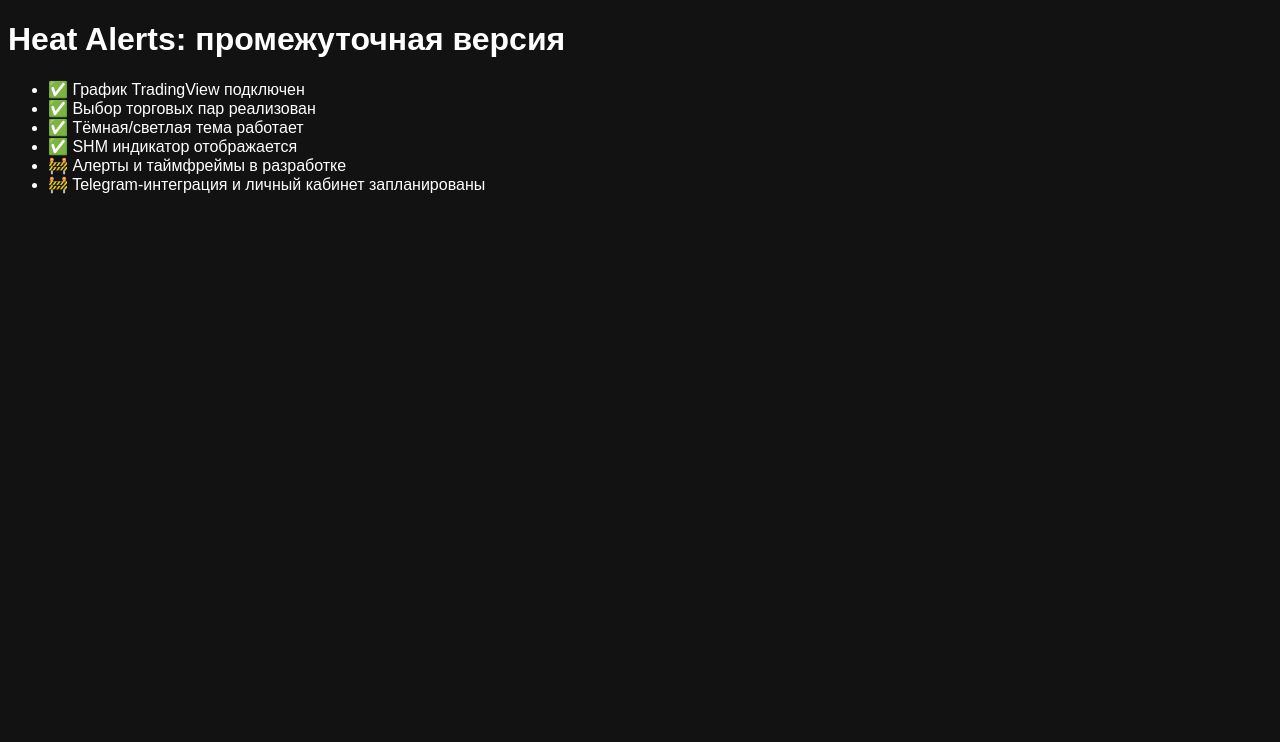
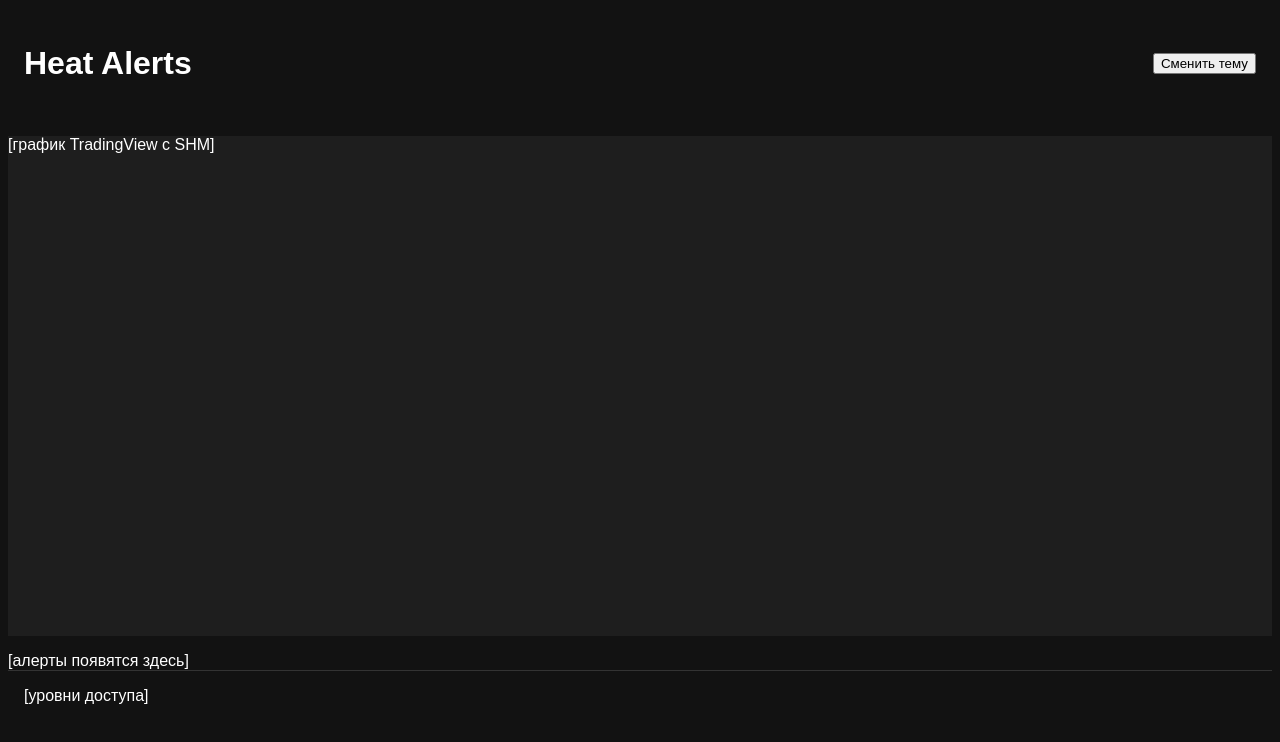
Before and after one commit to tvoyanezabudka/hotspace, a plain HTML site: page index.html in a window 1280 px wide. Drawn offline with Linux system fonts and the light colour scheme.

Commit message:
Add files via upload

```diff
--- a/index.html
+++ b/index.html
@@ -2,19 +2,22 @@
 <!DOCTYPE html>
 <html lang="ru">
 <head>
-    <meta charset="UTF-8">
-    <title>Heat Alerts (Mid-Build)</title>
-    <meta name="viewport" content="width=device-width, initial-scale=1.0">
+  <meta charset="UTF-8" />
+  <title>Heat Alerts</title>
+  <link rel="stylesheet" href="style.css" />
+  <script src="main.js" defer></script>
 </head>
-<body style="background:#121212; color:white; font-family:sans-serif;">
-    <h1>Heat Alerts: промежуточная версия</h1>
-    <ul>
-        <li>✅ График TradingView подключен</li>
-        <li>✅ Выбор торговых пар реализован</li>
-        <li>✅ Тёмная/светлая тема работает</li>
-        <li>✅ SHM индикатор отображается</li>
-        <li>🚧 Алерты и таймфреймы в разработке</li>
-        <li>🚧 Telegram-интеграция и личный кабинет запланированы</li>
-    </ul>
+<body class="dark">
+  <div id="app">
+    <header>
+      <h1>Heat Alerts</h1>
+      <button id="toggle-theme">Сменить тему</button>
+    </header>
+    <main>
+      <div id="chart-container">[график TradingView с SHM]</div>
+      <div id="alert-panel">[алерты появятся здесь]</div>
+      <div id="pricing">[уровни доступа]</div>
+    </main>
+  </div>
 </body>
 </html>
--- /dev/null
+++ b/main.js
@@ -0,0 +1,5 @@
+
+document.getElementById('toggle-theme').onclick = () => {
+  const body = document.body;
+  body.className = body.className === 'dark' ? 'light' : 'dark';
+};
--- /dev/null
+++ b/style.css
@@ -0,0 +1,6 @@
+
+body.dark { background: #121212; color: #fff; font-family: sans-serif; }
+body.light { background: #fff; color: #000; }
+header { padding: 1rem; display: flex; justify-content: space-between; align-items: center; }
+#chart-container { height: 500px; background: #1e1e1e; margin: 1rem 0; }
+#pricing { padding: 1rem; border-top: 1px solid #333; }
```
